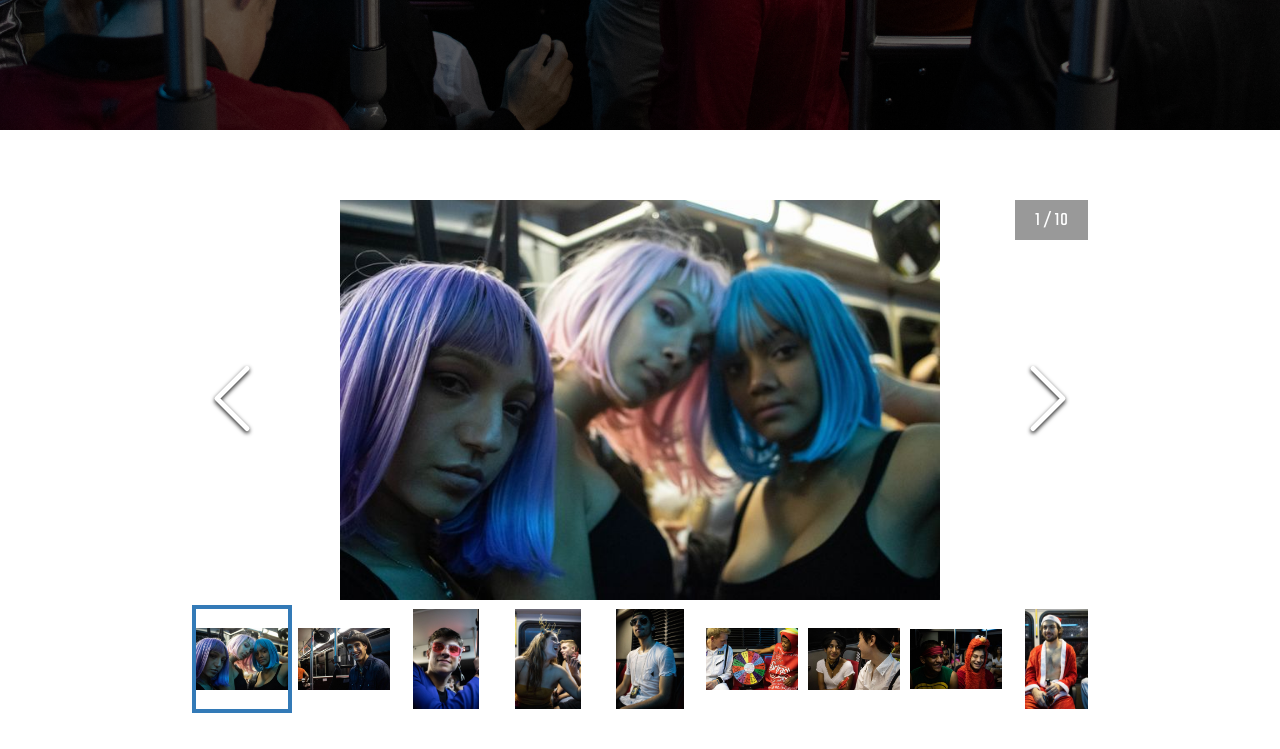
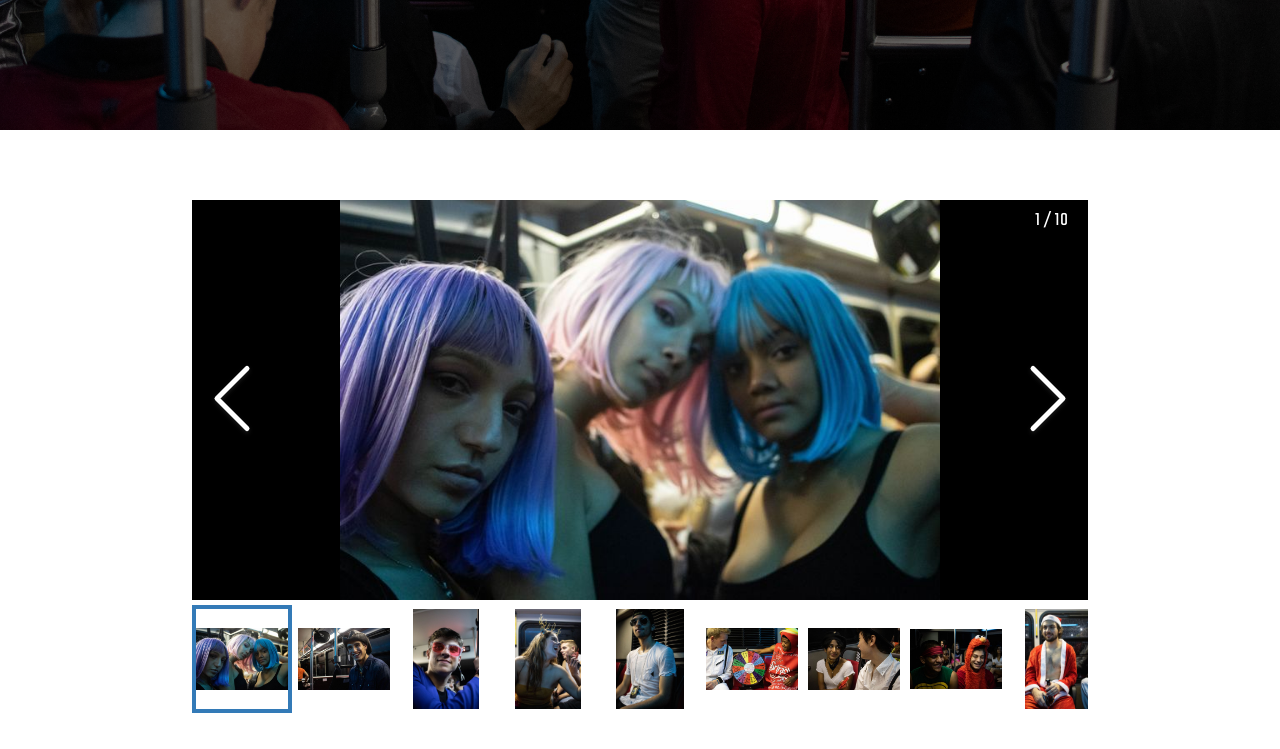
Before and after one commit to The-Diamondback-Lab/halloween-2019, a Next.js app: page / in a window 1280 px wide. Shown: the part 670-1419 px from the top of the page. Built offline with nearby package versions, Linux system fonts and the light colour scheme.

Commit message:
Added bg color to images fitting container

```diff
--- a/styles/content.css
+++ b/styles/content.css
@@ -30,6 +30,10 @@ p.article-paragraph {
   font-family: 'Solano-Gothic-Light-SC';
 }
 
+.image-gallery-image {
+  background-color: black;
+}
+
 .image-gallery-slide img {
   width: 100%;
   height: 400px;
```
